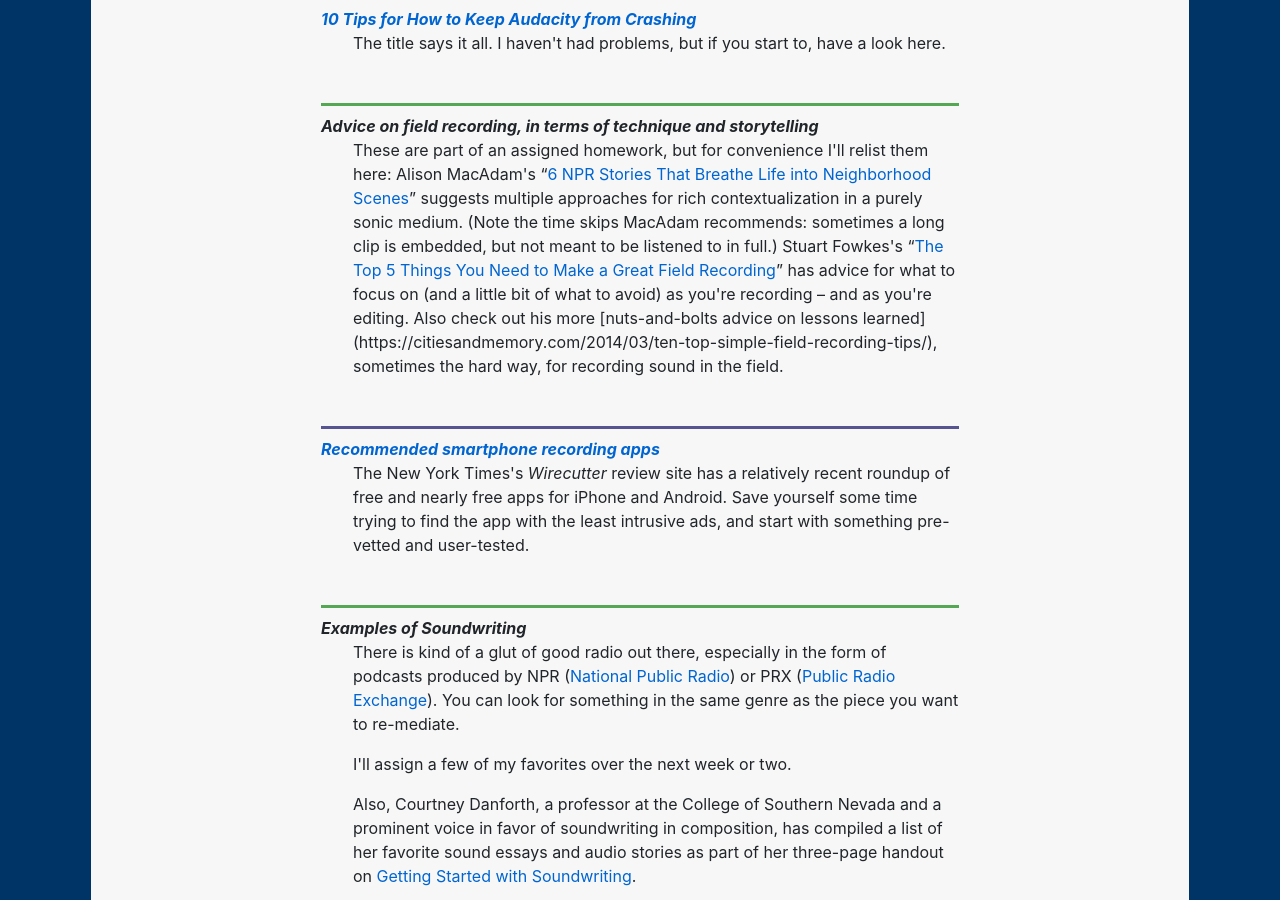
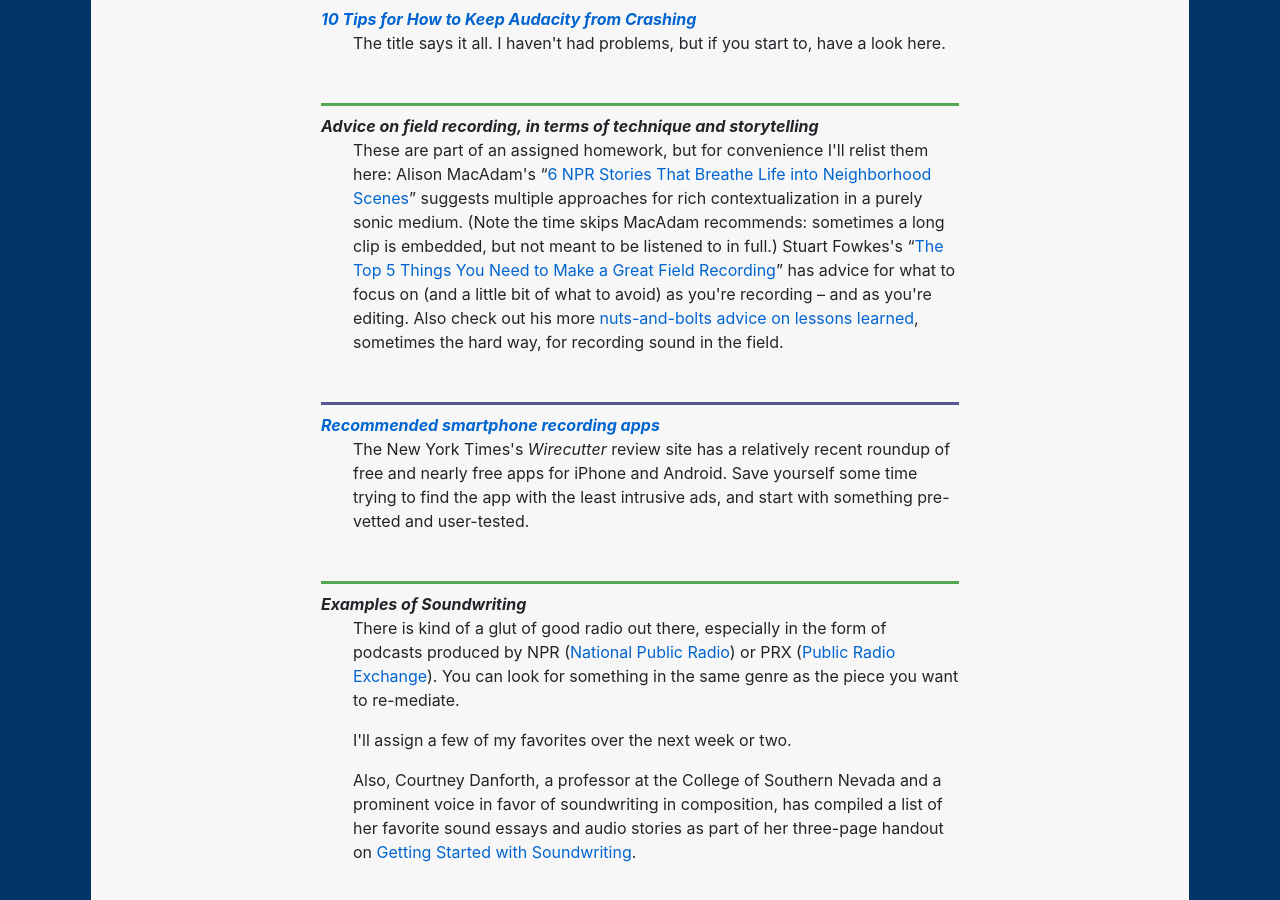
Before and after one commit to benmiller314/cdm2022spring, a Jekyll site: the page built from resources.md, in a window 1280 px wide and 900 px high, scrolled down 9280 px. Built offline with Jekyll 4.4.1, drawn with Linux system fonts in a browser that asks for light colours; some of the changed lines change nothing that is shown.

Commit message:
fix nested markdown inside html

```diff
--- a/resources.md
+++ b/resources.md
@@ -191,7 +191,7 @@
 <dd>The title says it all. I haven't had problems, but if you start to, have a look here.</dd>
 
 <dt>Advice on field recording, in terms of technique and storytelling</dt>
-<dd>These are part of an assigned homework, but for convenience I'll relist them here: Alison MacAdam's “<a href="https://training.npr.org/audio/six-npr-stories-that-breathe-life-into-neighborhood-scenes/)">6 NPR Stories That Breathe Life into Neighborhood Scenes</a>” suggests multiple approaches for rich contextualization in a purely sonic medium. (Note the time skips MacAdam recommends: sometimes a long clip is embedded, but not meant to be listened to in full.) Stuart Fowkes's “<a href="https://citiesandmemory.com/2014/08/top-5-things-need-make-great-field-recording/">The Top 5 Things You Need to Make a Great Field Recording</a>” has advice for what to focus on (and a little bit of what to avoid) as you're recording – and as you're editing. Also check out his more [nuts-and-bolts advice on lessons learned](https://citiesandmemory.com/2014/03/ten-top-simple-field-recording-tips/), sometimes the hard way, for recording sound in the field.
+<dd>These are part of an assigned homework, but for convenience I'll relist them here: Alison MacAdam's “<a href="https://training.npr.org/audio/six-npr-stories-that-breathe-life-into-neighborhood-scenes/)">6 NPR Stories That Breathe Life into Neighborhood Scenes</a>” suggests multiple approaches for rich contextualization in a purely sonic medium. (Note the time skips MacAdam recommends: sometimes a long clip is embedded, but not meant to be listened to in full.) Stuart Fowkes's “<a href="https://citiesandmemory.com/2014/08/top-5-things-need-make-great-field-recording/">The Top 5 Things You Need to Make a Great Field Recording</a>” has advice for what to focus on (and a little bit of what to avoid) as you're recording – and as you're editing. Also check out his more <a href="https://citiesandmemory.com/2014/03/ten-top-simple-field-recording-tips/">nuts-and-bolts advice on lessons learned</a>, sometimes the hard way, for recording sound in the field.
 </dd>
 
 <dt><a href="https://thewirecutter.com/reviews/the-best-voice-recorder/#the-best-smartphone-apps-for-occasional-recording">Recommended smartphone recording apps</a></dt>
```
